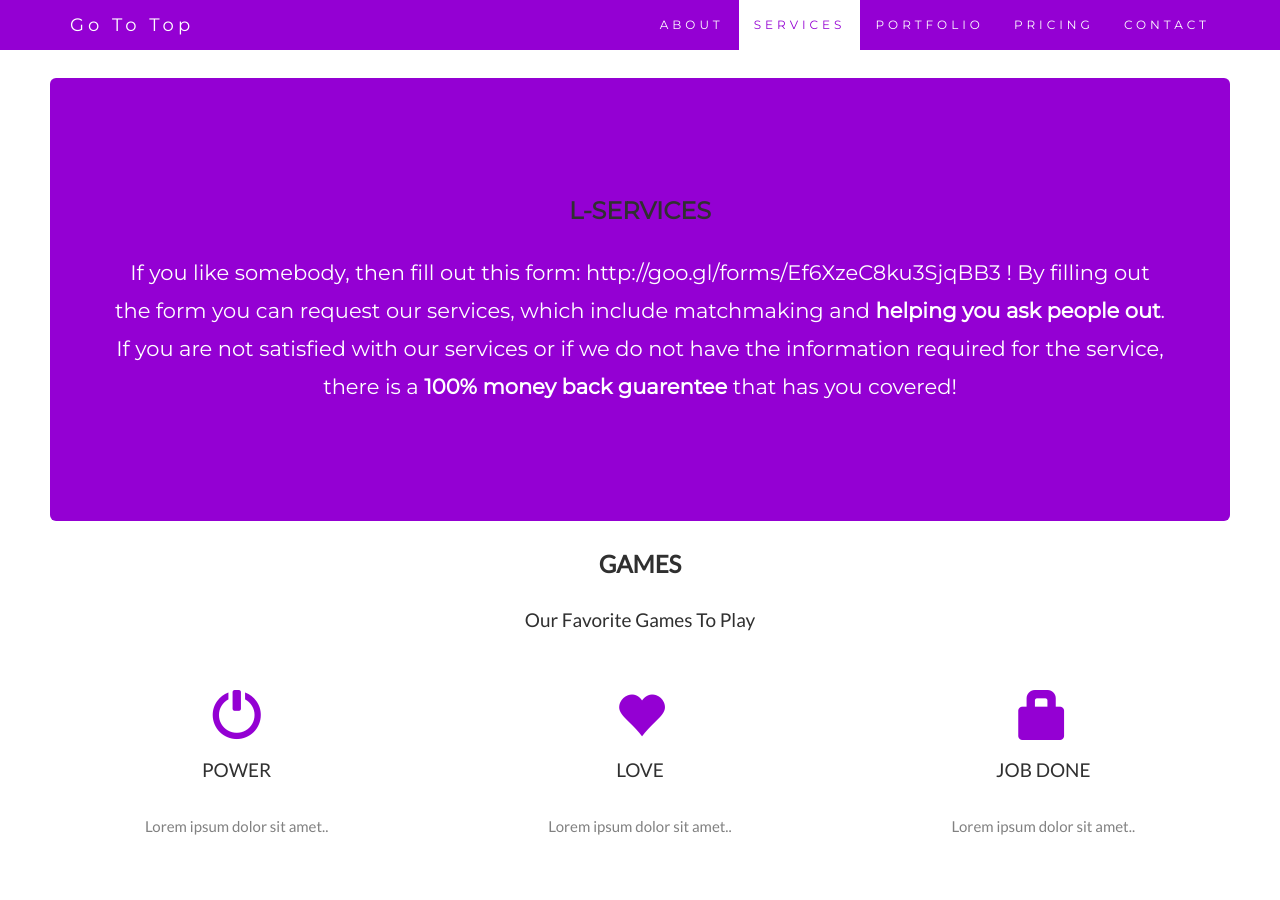
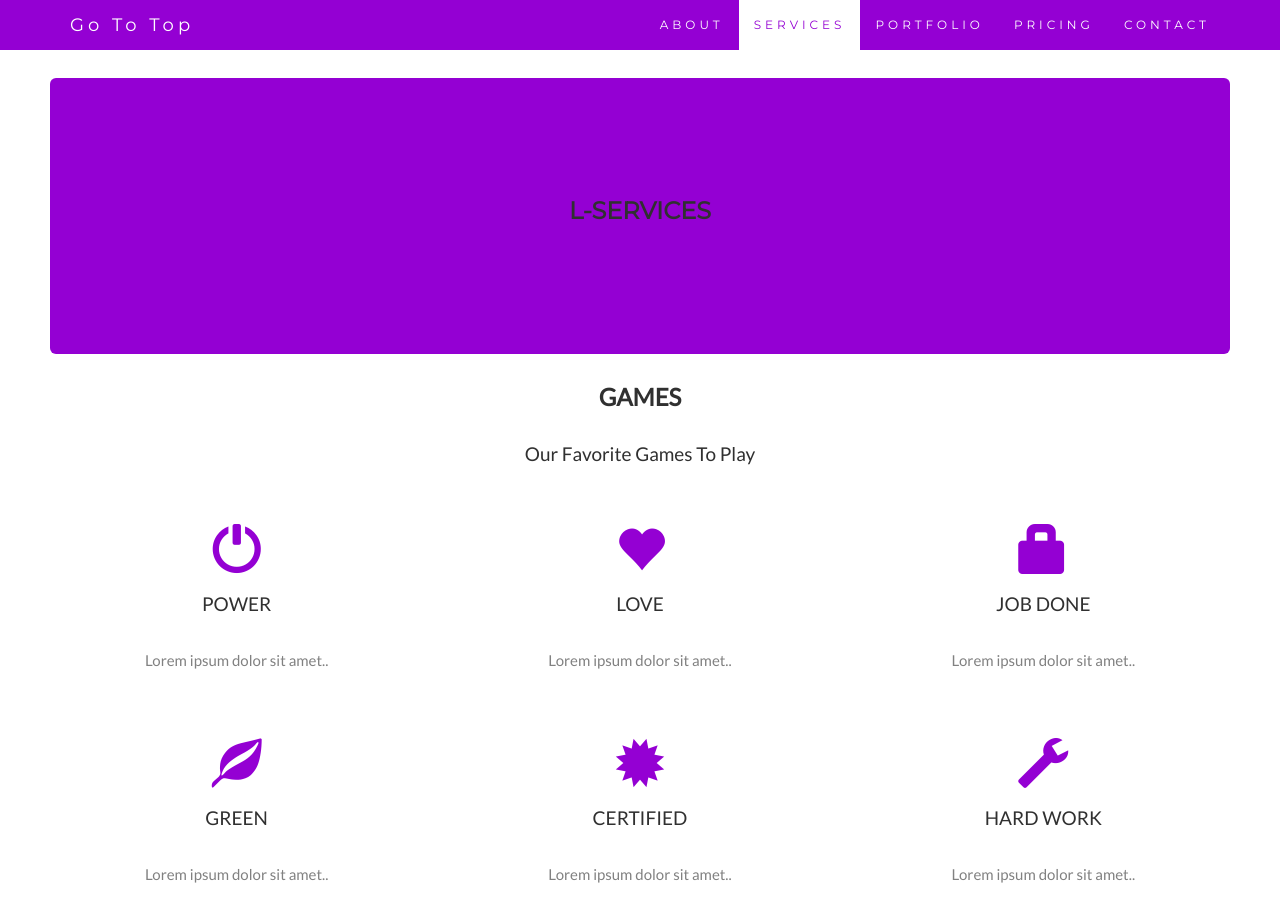
Before and after one commit to PotatoDonkey/PotatoDonkey.github.io, a Jekyll site: the page index.html, which Jekyll copies as it is, in a window 1280 px wide and 900 px high, scrolled down 1418 px. Built offline with Jekyll 4.4.1, drawn with Linux system fonts in a browser that asks for light colours; nearby versions of some CDN libraries; library files that are not in the unit come from our copies.

Commit message:
Update index.html

```diff
--- a/index.html
+++ b/index.html
@@ -264,7 +264,7 @@
 <div id="services" class="container-fluid text-center">
   <div class="jumbotron">
     <h2>L-Services</h2>
-    <p>If you like somebody, then fill out this form: http://goo.gl/forms/Ef6XzeC8ku3SjqBB3 ! By filling out the form you can request our services, which include <stong>matchmaking</strong> and <strong>helping you ask people out</strong>. If you are not satisfied with our services or if we do not have the information required for the service, there is a <strong>100% money back guarentee</strong> that has you covered!</p>
+    <p></p>
   </div>
   <h2>Games</h2>
   <h4>Our Favorite Games To Play</h4>
```
